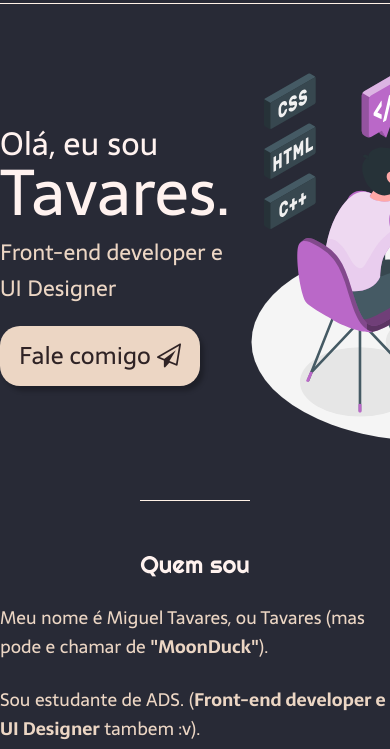
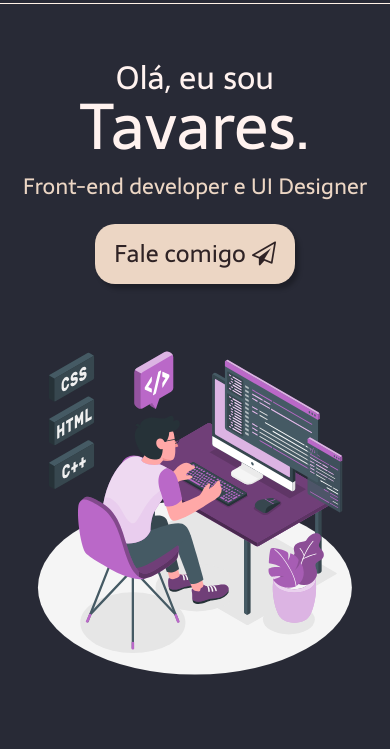
Before and after one commit to EuTavares/portifolio, a plain HTML site: page index.html in a window 390 px wide. Shown: the part 79-828 px from the top of the page. Drawn offline with Linux system fonts and the light colour scheme.

Commit message:
alteração barra e imagem para responsividade

```diff
--- a/css/style.css
+++ b/css/style.css
@@ -105,6 +105,9 @@ body {
 .conteudo-principal-img {
     height: 400px;
 }
+.img-fantasma {
+    display: none;
+}
 
 .conteudo-secundario {
     display: flex;
@@ -148,7 +151,6 @@ header {
 }
 .logo {
     width: 70px;
-
 }
 
 nav {
@@ -185,10 +187,26 @@ nav {
     transition: 0.3s;
 }
 
+body::-webkit-scrollbar {
+    width: 8px;               /* width of the entire scrollbar */
+  }
+
+  body::-webkit-scrollbar-track {
+    background: #282a36;        /* cor da area */
+  }
+
+  body::-webkit-scrollbar-thumb {
+    background-color: #703f78;    /* cor barra */
+    border-radius: 20px;       /* roundness of the scroll thumb */
+
+  }
+
+
+
 @media (max-width: 999px) {
 
     body {
-        overflow: hidden; /* se algo tranborda nao fica aparente na pagina*/
+        overflow-x: hidden; /* se algo tranborda nao fica aparente na pagina*/
     }
 
     .nav-list {
@@ -242,4 +260,29 @@ nav {
       .mobile-menu.active .line3 {
         transform: rotate(45deg) translate(-5px, -7px);
       }
+
+
+      /* ALINHAMENTO DEMAIS ITENS */
+
+      .conteudo-principal-escrito {
+        width: 100%;
+        align-items: center;
+      }
+
+      .conteudo-principal-img {
+        display: none;
+      }
+    .img-fantasma {
+        display: flex;
+        height: 350px;
+        margin: 0 auto;
+        margin-top: 50px;
+    }
+
+      .conteudo-secundario {
+          width: 100%;
+          align-items: center;
+          padding: 20px;
+      }
+
 }
--- a/index.html
+++ b/index.html
@@ -41,12 +41,17 @@
                 <h1 class="conteudo-principal-escrito-titulo">Olá, eu sou  </h1>
                 <h1 class="conteudo-principal-escrito-titulo-grande">Tavares.</h1>
                 <h3 class="conteudo-principal-escrito-subtitulo">Front-end developer e UI Designer</h3>
-                <button class="conteudo-principal-escrito-botao">
+                <button class="conteudo-principal-escrito-botao" href="https:google.com" target=”_blank” >
                     Fale comigo <i class="fa fa-paper-plane-o" aria-hidden="true"></i>
                 </button>
+
             </div>
             <img class="conteudo-principal-img" src="assets/img/Programming-amico.svg" alt="">
         </section>
+
+            <!-- segunda img para bug na responsividade-->
+            <img class="img-fantasma" src="assets/img/Programming-amico.svg" alt="">
+
 
         <section class="conteudo-secundario">
             <h3 class="conteudo-secundario-titulo">Quem sou</h3>
```
